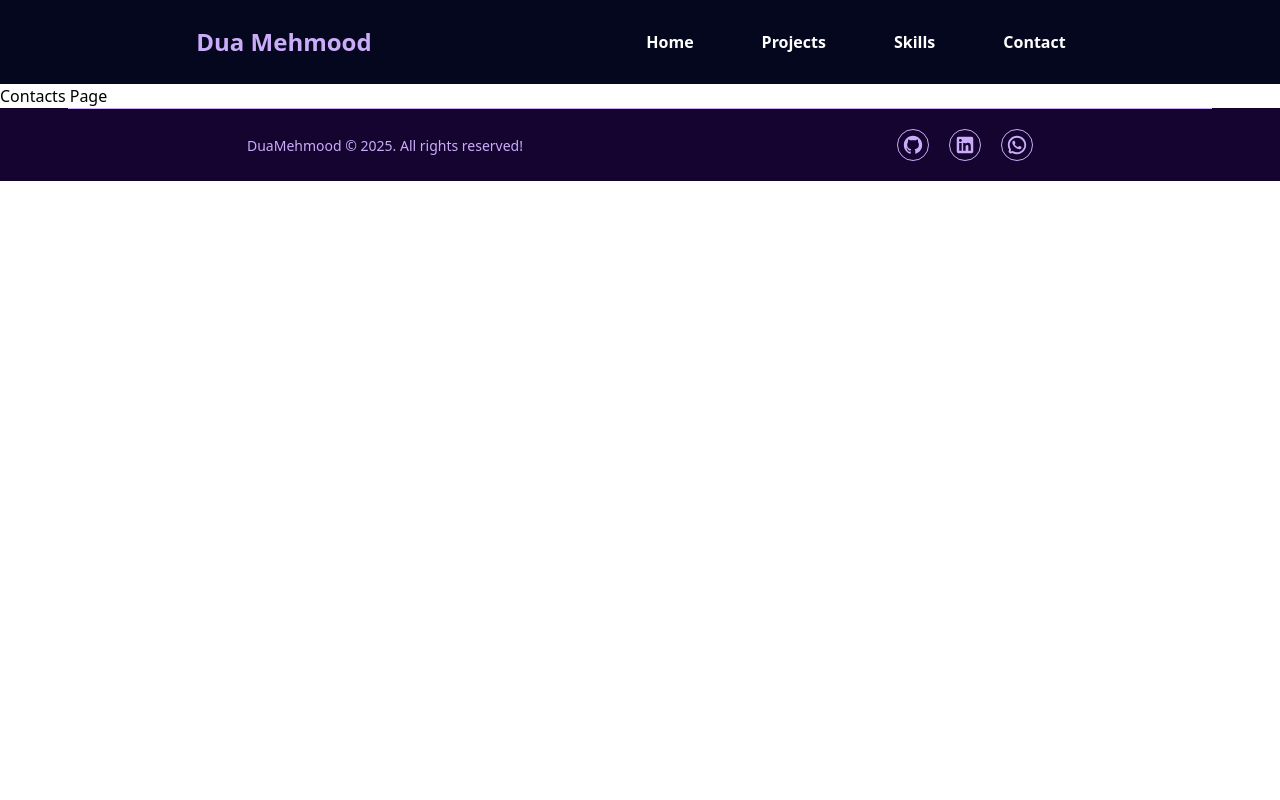
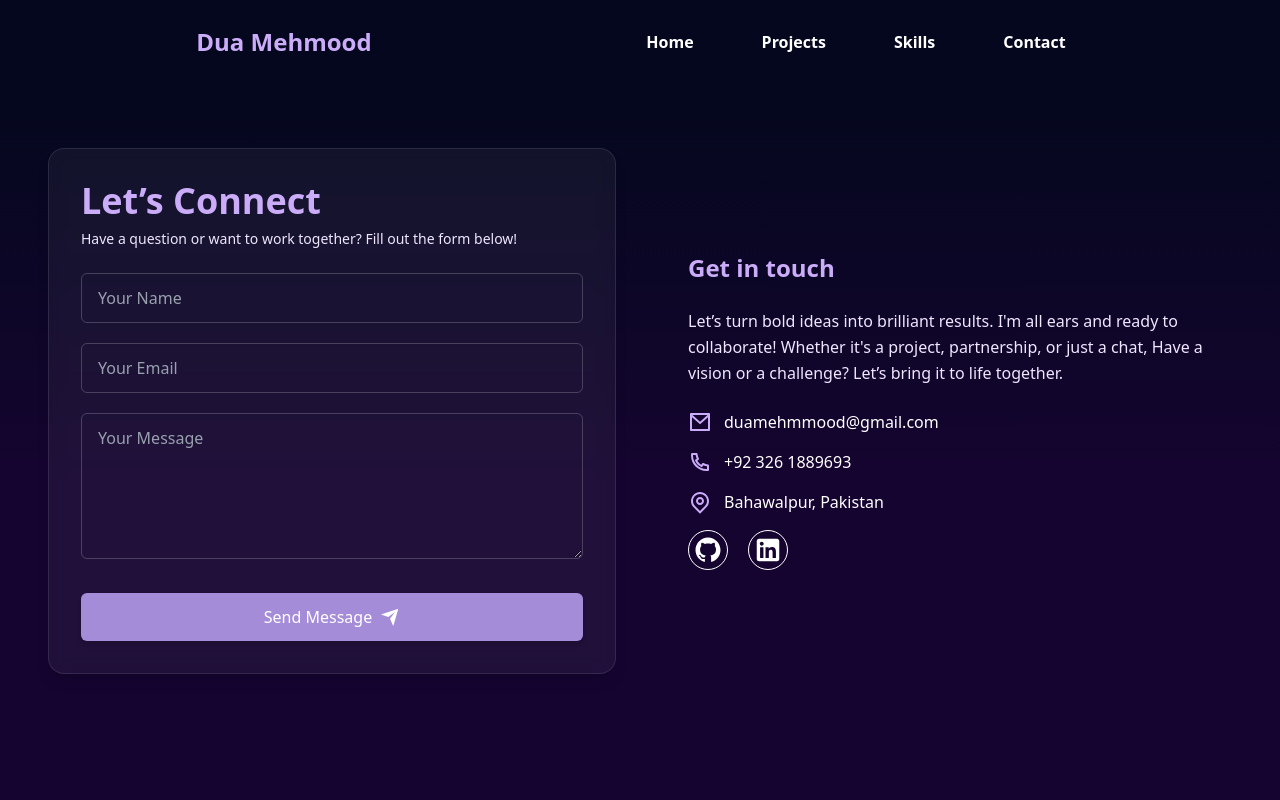
Before and after one commit to duamehmood/Portfolio, a React (Vite) app: page /contact in a window 1280 px wide. Shown: the top 800 px of the page. Built offline with nearby package versions, Linux system fonts and the light colour scheme.

Commit message:
added contact page

```diff
--- a/src/components/sections/Contact.jsx
+++ b/src/components/sections/Contact.jsx
@@ -1,23 +1,76 @@
-import React from 'react'
-import { RiArrowRightUpLine , RiPhoneFill} from "@remixicon/react"
-import { Link } from "react-router-dom";
+
+
+import { RiSendPlaneFill } from "@remixicon/react";
 
 const Contact = () => {
   return (
-    <div className='bg-primary text-white md:pt-10 pb-20  text-center'>
-        <div className="container mx-auto">
-            <h2 className='lg:text-[48px] md:text-[38px] text-[30px] font-[700] leading-[100%] tracking-[1px] 2xl:px-[270px] xl:px-[180px] md:px-[80px] '>Ready to take <span className='text-secondary'> your</span> digital presence to the next level?</h2>
-            <p className='text-[#C1C2D3] text-[16px] font-[400] pt-[10px] pb-[30px]'>Reach out to me today and let's discuss how I can help you achieve your goals.</p>
-             <div className='flex justify-center font-[500] lg:text-[18px] text-[14px] sm:text-[16px] '>
-                    <Link to="/contact">
-                        <button className='cursor-pointer text-white  flex items-center md:px-[30px] px-[20px] md:py-[15px] py-[10px] gap-2 border-[1px] border-transparent rounded bg-gradient-to-r from-[#6971A266] to-[#272A3C80] hover:from-[#272A3C80] hover:to-[#6971A266] hover:border-secondary transition-colors duration-200  '> <RiPhoneFill className="text-secondary"/>  Contact Me Now   <RiArrowRightUpLine /> </button>
-                    </Link>
-                </div>
-        </div>
+    <div className='bg-primary text-white md:pt-10 pb-20 text-center'>
+      <div className="container mx-auto px-4">
+        <h2 className='lg:text-[48px] md:text-[38px] text-[30px] font-[700] leading-[100%] tracking-[1px] 2xl:px-[270px] xl:px-[180px] md:px-[80px]'>
+          Ready to take <span className='text-secondary'> your</span> digital presence to the next level?
+        </h2>
+        <p className='text-[#C1C2D3] text-[16px] font-[400] pt-[10px] pb-[30px]'>
+          Reach out to me today and let's discuss how I can help you achieve your goals.
+        </p>
 
+        <form className="max-w-2xl mx-auto space-y-6 text-left">
+          <div className="relative group">
+            <div className="
+              absolute -inset-[2px] rounded-md
+              bg-gradient-to-r from-[#CBACF9] via-[#6971A2] to-[#CBACF9] opacity-60
+              group-focus-within:opacity-100 group-focus-within:shadow-[0_0_10px_3px_rgba(203,172,249,0.6)]
+              transition-opacity duration-300 z-0
+            " />
+            <input
+              type="text" name="name"
+              placeholder="Your full name"
+              className="relative z-10 w-full md:px-4 px-3 py-2 md:py-3 rounded-md
+                bg-[#1d1d2e]/70 text-white border border-transparent
+                focus:outline-none placeholder:text-[#bbb] transition-all duration-300 backdrop-blur-sm"
+            />
+          </div>
 
+          <div className="relative group">
+            <div className="
+              absolute -inset-[2px] rounded-md
+              bg-gradient-to-r from-[#CBACF9] via-[#6971A2] to-[#CBACF9] opacity-60
+              group-focus-within:opacity-100 group-focus-within:shadow-[0_0_10px_3px_rgba(203,172,249,0.6)]
+              transition-opacity duration-300 z-0
+            " />
+            <input
+              type="email"
+              placeholder="Your email address"
+              className="relative z-10 w-full md:px-4 px-3 py-2 md:py-3 rounded-md
+                bg-[#1d1d2e]/70 text-white border border-transparent
+                focus:outline-none placeholder:text-[#bbb] transition-all duration-300 backdrop-blur-sm"
+            />
+          </div>
+
+          <div className="relative group">
+            <div className="
+              absolute -inset-[2px] rounded-md
+              bg-gradient-to-r from-[#CBACF9] via-[#6971A2] to-[#CBACF9] opacity-60
+              group-focus-within:opacity-100 group-focus-within:shadow-[0_0_10px_3px_rgba(203,172,249,0.6)]
+              transition-opacity duration-300 z-0
+            " />
+            <textarea
+              rows="5"
+              placeholder="Your message"
+              className="relative z-10 w-full md:px-4 px-3 py-2 md:py-3 rounded-md
+                bg-[#1d1d2e]/70 text-white border border-transparent
+                focus:outline-none placeholder:text-[#bbb] transition-all duration-300  backdrop-blur-sm"
+            />
+          </div>
+
+          <div className="pt-4 flex justify-center">
+            <button type="submit" className="flex gap-1 items-center text-white px-8 py-3 rounded font-medium border-1 border-transparent bg-gradient-to-r from-[#6971A266] to-[#272A3C80] hover:from-[#272A3C80] hover:to-[#6971A266] hover:border-secondary transition duration-300 cursor-pointer">
+              Send Message <RiSendPlaneFill size="20" className="text-secondary" />
+            </button>
+          </div>
+        </form>
+      </div>
     </div>
-  )
-}
+  );
+};
 
-export default Contact
+export default Contact;
--- a/src/components/sections/RecentProjects.jsx
+++ b/src/components/sections/RecentProjects.jsx
@@ -10,7 +10,7 @@ const RecentProjects = () => {
             title: "Circle",
             desc: "A modern responsive web app using React and Tailwind CSS to explore planets in 3D.",
             image: "/circle.png",
-            icon1: <RiHtml5Fill className="text-orange-600" />,
+            icon1: <RiHtml5Fill className="text-orange-600 " />,
             icon2: <RiCss3Fill  className="text-blue-500"  />,
         },
         {
--- a/src/components/utils/ProjectCard.jsx
+++ b/src/components/utils/ProjectCard.jsx
@@ -10,15 +10,15 @@ const ProjectCard = ({ project }) => {
             <p className="pb-4 text-[#f0e6ff]">
                 {project.desc}
             </p>
-            <div className="justify-between flex">
-                <div className="flex items-center gap-2">
+            <div className="justify-between flex gap-2 md:gap-0">
+                <div className="flex items-center md:gap-2 gap-1">
                     {project.icon1 && <span>{project.icon1}</span>}
                     {project.icon2 && <span>{project.icon2}</span>}
                     {project.icon3 && <span>{project.icon3}</span>}
                     {project.icon4 && <span>{project.icon4}</span>}
                 </div>
                 <Link to="/projects">
-                    <button className="flex items-center bg-white text-[#4a2486] text-md px-4 py-2 rounded-full font-[600] cursor-pointer shadow-none hover:shadow-[0_0_15px_#CBACF9] hover:bg-secondary transition duration-200">
+                    <button className="flex items-center bg-white text-[#4a2486] md:text-[16px] text-[14px] md:px-4 px-3 sm:py-2 py-1 rounded-full font-[600] cursor-pointer shadow-none hover:shadow-[0_0_15px_#CBACF9] hover:bg-secondary transition duration-200">
                         Live Site <RiArrowRightUpLine size="22" />
                     </button>
                 </Link>
--- a/src/components/utils/ServiceCard.jsx
+++ b/src/components/utils/ServiceCard.jsx
@@ -13,7 +13,7 @@ const ServiceCard = ({ service }) => {
             </div>
             <p className='text-[16px] text-center text-[#f0e6ff] sm:px-0 py-[20px] leading-[-30%]'>{service.desc}</p>
             <div className=' flex justify-center'>
-                <Link className='px-4 py-2 sm:text-[16px] bg-white text-primary rounded font-[600] text-[16px] ' to="/contact" >Book Service Now</Link>
+                <Link className='md:px-4 px-3 py-2 md:text-[16px] bg-white text-primary rounded font-[600] text-[14px] ' to="/contact" >Book Service Now</Link>
             </div>
         </div>
     )
--- a/src/pages/Contact.jsx
+++ b/src/pages/Contact.jsx
@@ -1,13 +1,79 @@
-
-import React from 'react'
+ import { RiSendPlaneFill, RiMailLine, RiMapPinLine, RiPhoneLine } from "@remixicon/react";
+import { RiGithubFill, RiLinkedinBoxFill, RiWhatsappLine } from '@remixicon/react'
+import { Link } from 'react-router-dom';
 
 const Contact = () => {
   return (
-    <div>
-        Contacts Page
+    <div className="min-h-screen bg-gradient-to-b from-[#04071D] via-[#150430] to-[#150430] text-white py-16 px-4 sm:px-6 lg:px-12">
+      <div className="max-w-7xl mx-auto grid grid-cols-1 md:grid-cols-2 gap-12 items-center">
 
+        {/* Contact Form */}
+        <div className="bg-white/5 backdrop-blur-sm rounded-2xl p-6 sm:p-8 shadow-lg border border-white/10">
+          <h2 className="text-3xl sm:text-4xl font-bold text-secondary mb-2">Let’s Connect</h2>
+          <p className="text-sm text-[#f0e6ff] mb-6">
+            Have a question or want to work together? Fill out the form below!
+          </p>
+
+          <form className="space-y-5">
+            <input
+              type="text"
+              placeholder="Your Name"
+              className="w-full bg-transparent border border-white/20 px-4 py-3 rounded-md focus:border-secondary focus:outline-none placeholder:text-gray-400 transition"
+            />
+            <input
+              type="email"
+              placeholder="Your Email"
+              className="w-full bg-transparent border border-white/20 px-4 py-3 rounded-md focus:border-secondary focus:outline-none placeholder:text-gray-400 transition"
+            />
+            <textarea
+              rows="5"
+              placeholder="Your Message"
+              className="w-full bg-transparent border border-white/20 px-4 py-3 rounded-md focus:border-secondary focus:outline-none placeholder:text-gray-400 transition"
+            />
+
+            <button
+              type="submit"
+              className="mt-2 w-full bg-[#a58cd9] hover:bg-[#7b68b8] py-3 rounded-md flex items-center justify-center gap-2 hover:opacity-90 transition cursor-pointer shadow-md"
+            >
+              Send Message <RiSendPlaneFill size={20} />
+            </button>
+          </form>
+        </div>
+
+        <div className="space-y-6 md:pl-6">
+          <h3 className="text-2xl font-semibold text-[#CBACF9] text-center md:text-start">Get in touch</h3>
+          <p className="text-[#f0e6ff] leading-relaxed text-sm sm:text-base">
+            Let’s turn bold ideas into brilliant results. I'm all ears and ready to collaborate! Whether it's a project, partnership, or just a chat, Have a vision or a challenge? Let’s bring it to life together.
+          </p>
+
+          <div className="space-y-4 text-sm sm:text-base">
+            <div className="flex items-center gap-3">
+              <RiMailLine className="text-secondary" />
+              <span className="hover:text-secondary transition">duamehmmood@gmail.com</span>
+            </div>
+            <div className="flex items-center gap-3">
+              <RiPhoneLine className="text-secondary" />
+              <span className="hover:text-secondary transition">+92 326 1889693</span>
+            </div>
+            <div className="flex items-center gap-3">
+              <RiMapPinLine className="text-secondary" />
+              <span className="hover:text-secondary transition">Bahawalpur, Pakistan</span>
+            </div>
+             <div className='flex md:gap-5 gap-3'>
+            <a href="https://github.com/duamehmood" target="_blank">
+            <RiGithubFill className=' p-1 border-1 rounded-full size-10 hover:text-secondary' />
+            </a>
+            <a href="https://www.linkedin.com/in/duamehmood/" target="_blank">
+            <RiLinkedinBoxFill className=' p-1 border-1 rounded-full size-10 hover:text-secondary' />
+            </a>
+
+          </div>
+          </div>
+        </div>
+
+      </div>
     </div>
-  )
-}
+  );
+};
 
-export default Contact
+export default Contact;
```
Also changed, not shown: src/components/sections/Hero.jsx (+7 -5 lines).
